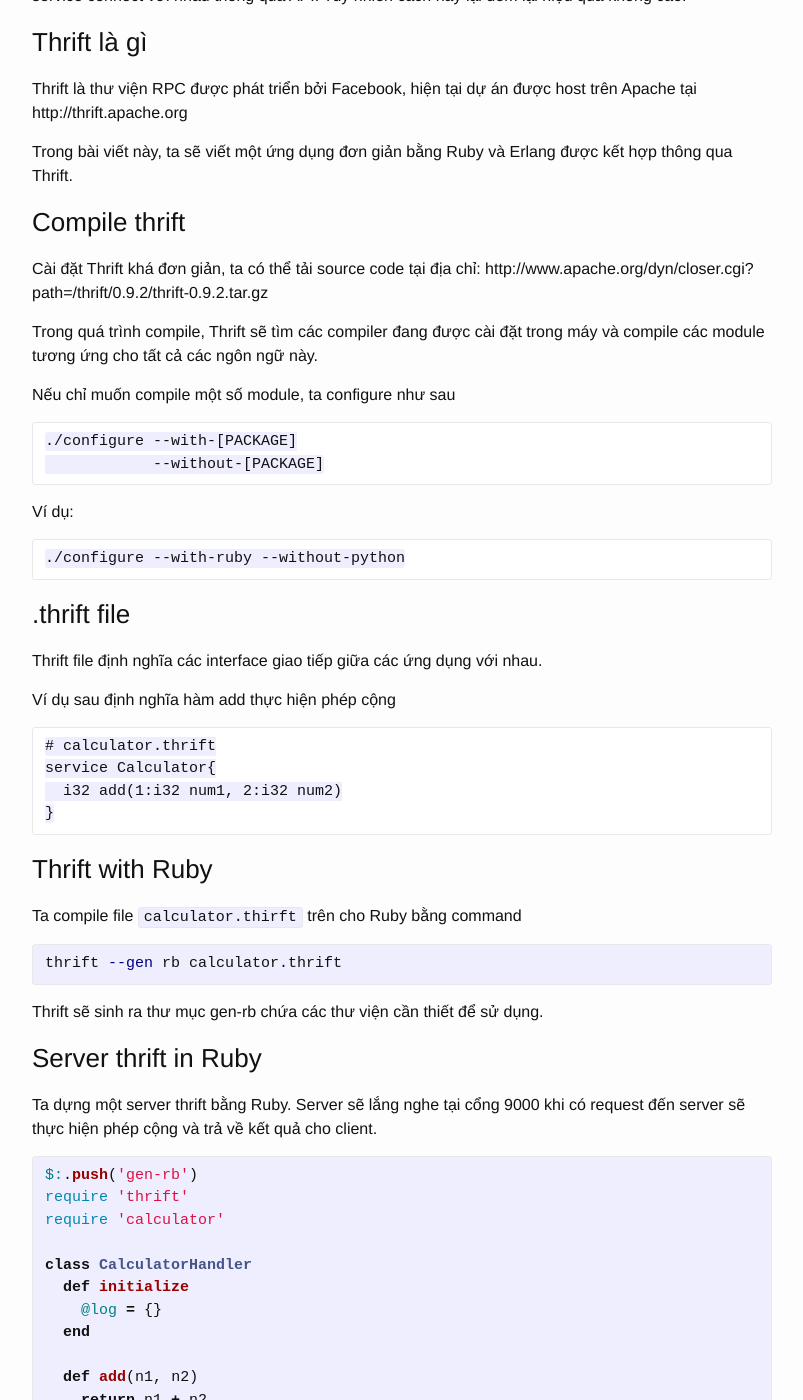
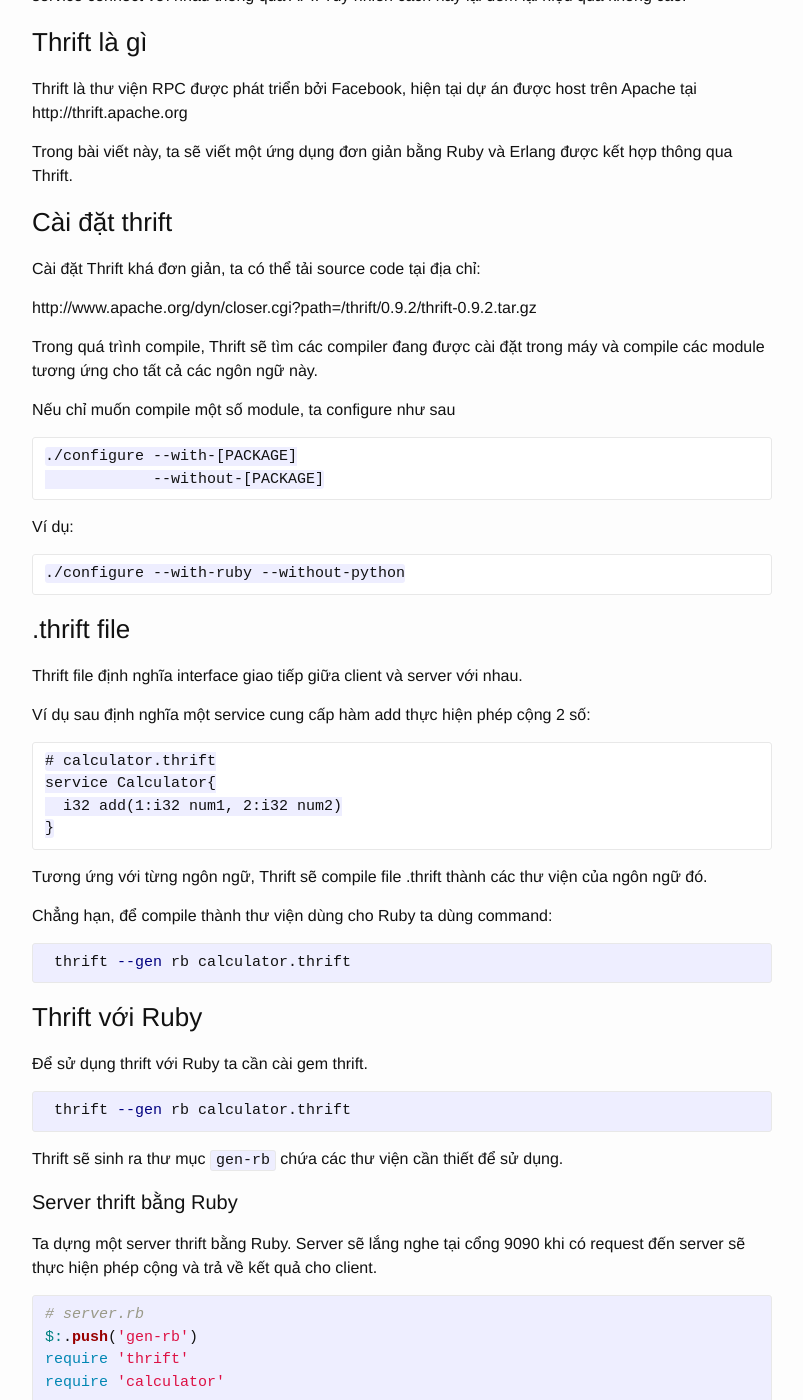
Before and after one commit to zinh/zinh.github.io, a Jekyll site: the page built from _posts/2015-05-10-ruby-and-erlang-by-thrift.markdown, in a window 1280 px wide and 1400 px high, scrolled down 288 px. Shown: the whole window, without its empty margins (238-1041 px from the left). Built offline with Jekyll 4.4.1, drawn with Linux system fonts in a browser that asks for light colours; some of the changed text lies outside the part shown.

Commit message:
update thrift post

```diff
--- a/_posts/2015-05-10-ruby-and-erlang-by-thrift.markdown
+++ b/_posts/2015-05-10-ruby-and-erlang-by-thrift.markdown
@@ -18,9 +18,11 @@
 
 Trong bài viết này, ta sẽ viết một ứng dụng đơn giản bằng Ruby và Erlang được kết hợp thông qua Thrift.
 
-### Compile thrift
+### Cài đặt thrift
 
-Cài đặt Thrift khá đơn giản, ta có thể tải source code tại địa chỉ: http://www.apache.org/dyn/closer.cgi?path=/thrift/0.9.2/thrift-0.9.2.tar.gz
+Cài đặt Thrift khá đơn giản, ta có thể tải source code tại địa chỉ:
+
+http://www.apache.org/dyn/closer.cgi?path=/thrift/0.9.2/thrift-0.9.2.tar.gz
 
 Trong quá trình compile, Thrift sẽ tìm các compiler đang được cài đặt trong máy và compile các module tương ứng cho tất cả các ngôn ngữ này.
 
@@ -35,30 +37,39 @@
 
 ### .thrift file
 
-Thrift file định nghĩa các interface giao tiếp giữa các ứng dụng với nhau.
+Thrift file định nghĩa interface giao tiếp giữa client và server với nhau.
 
-Ví dụ sau định nghĩa hàm add thực hiện phép cộng
+Ví dụ sau định nghĩa một service cung cấp hàm add thực hiện phép cộng 2 số:
 
     # calculator.thrift
     service Calculator{
       i32 add(1:i32 num1, 2:i32 num2)
     }
 
-### Thrift with Ruby
+Tương ứng với từng ngôn ngữ, Thrift sẽ compile file .thrift thành các thư viện của ngôn ngữ đó.
 
-Ta compile file `calculator.thirft` trên cho Ruby bằng command
+Chẳng hạn, để compile thành thư viện dùng cho Ruby ta dùng command:
 
 {% highlight bash %}
-thrift --gen rb calculator.thrift
+ thrift --gen rb calculator.thrift
 {% endhighlight %}
 
-Thrift sẽ sinh ra thư mục gen-rb chứa các thư viện cần thiết để sử dụng.
+### Thrift với Ruby
 
-### Server thrift in Ruby
+Để sử dụng thrift với Ruby ta cần cài gem thrift.
 
-Ta dựng một server thrift bằng Ruby. Server sẽ lắng nghe tại cổng 9000 khi có request đến server sẽ thực hiện phép cộng và trả về kết quả cho client.
+{% highlight bash %}
+ thrift --gen rb calculator.thrift
+{% endhighlight %}
+
+Thrift sẽ sinh ra thư mục `gen-rb` chứa các thư viện cần thiết để sử dụng.
+
+#### Server thrift bằng Ruby
+
+Ta dựng một server thrift bằng Ruby. Server sẽ lắng nghe tại cổng 9090 khi có request đến server sẽ thực hiện phép cộng và trả về kết quả cho client.
 
 {% highlight ruby %}
+# server.rb
 $:.push('gen-rb')
 require 'thrift'
 require 'calculator'
@@ -84,9 +95,10 @@
 puts "done."
 {% endhighlight %}
 
-### Client bằng Ruby
+#### Client bằng Ruby
 
 {% highlight ruby %}
+# client.rb
 $:.push('gen-rb')
 require 'thrift'
 require 'calculator'
@@ -97,30 +109,31 @@
 client = Calculator::Client.new(protocol)
 transport.open()
 sum = client.add(12, 13)
-puts sum
+puts "12 + 13 = #{sum}"
 transport.close()
 {% endhighlight %}
 
 {% highlight bash %}
-ruby client.rb
-=> 25
+ ruby client.rb
+12 + 13 = 25
 {% endhighlight %}
 
 Tiếp theo, ta viết client bằng Erlang
+
 ### Client bằng Erlang
 
 Không đơn giản như Ruby, để sử dụng được Thrift trong Erlang, ta cần thư viện thirft dành cho Erlang. Thư viện này được cung cấp trong thư mục source của thrift
 
-    lib/erl
+    thrift_source/lib/erl
 
 Hoặc có thể tải về tại địa chỉ:
 
 https://github.com/apache/thrift/tree/master/lib/erl
 
-Tiếp theo ta compile interface của class Calculator cho Erlang
+Tiếp theo ta compile interface của service `Calculator` cho Erlang
 
 {% highlight bash %}
-thrift --gen erl calculator.thrift
+ thrift --gen erl calculator.thrift
 {% endhighlight %}
 
 Các file được sinh ra trong thư mục gen-erl.
@@ -131,23 +144,23 @@
 % client.erl
 -module(client).
 -include("calculator_thrift.hrl").
--export([plus/0]).
+-export([plus/2]).
 
-plus() ->
+plus(A, B) ->
   Port = 9090,
   {ok, Client0} = thrift_client_util:new("127.0.0.1",
     Port,
     calculator_thrift,
     []),
-  {_, {ok, Sum}} = thrift_client:call(Client0, add, [12, 13]),
-  io:format("12 + 13 = ~p~n", [Sum]).
+  {_, {ok, Sum}} = thrift_client:call(Client0, add, [A, B]),
+  io:format("~p + ~p = ~p~n", [A, B, Sum]).
 {% endhighlight %}
 
 Ta copy các file trong thư mục gen-erl và file clien.erl vào thư mục erl được download ở trên.
 
 Trong thư mục erl, ta compile tất cả các thư viện(bao gồm cả file client.erl) bằng rebar:
 
-    ./rebar compile
+     ./rebar compile
 
 File compile được đặt trong thư mục ebin. Trong erl console, ta thực hiện thử hàm plus:
 
```
Also changed, not shown: other parts of _posts/2015-05-10-ruby-and-erlang-by-thrift.markdown (+1 -1 lines).
